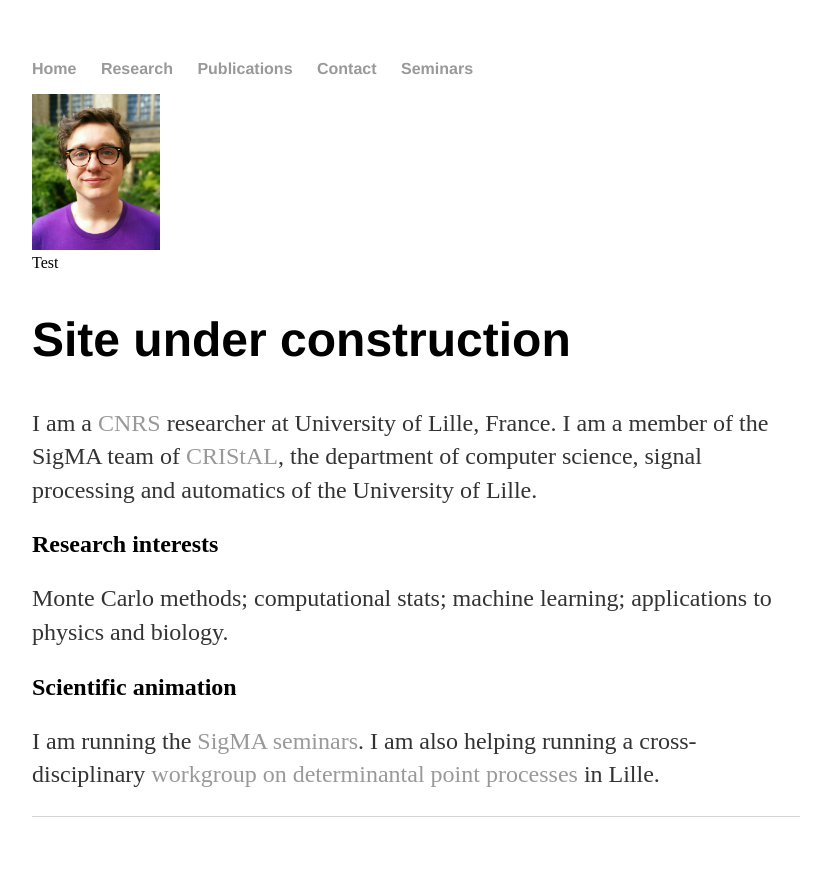
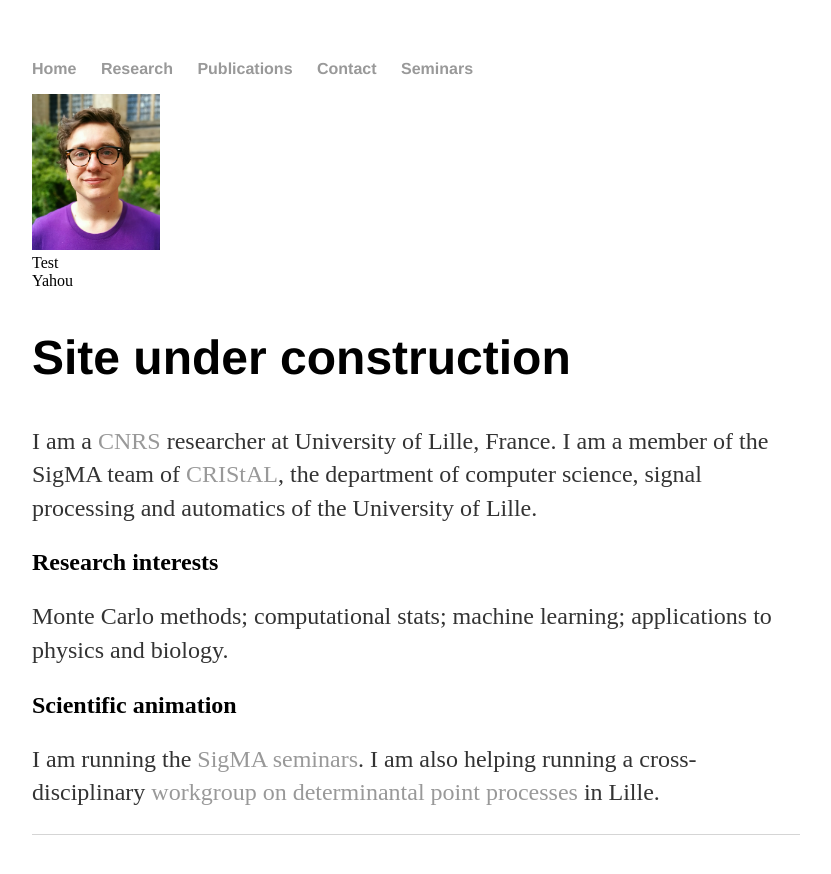
Before and after one commit to rbardenet/rbardenet.github.io, a Jekyll site: the page built from index.html, in a window 1280 px wide. Shown: the top 874 px of the page, without its empty margins (224-1055 px from the left). Built offline with Jekyll 4.4.1, drawn with Linux system fonts in a browser that asks for light colours.

```diff
--- a/index.html
+++ b/index.html
@@ -10,6 +10,10 @@
 
 <section>
 Test
+</section>
+
+<section>
+Yahou
 </section>
 
 <section>
```
